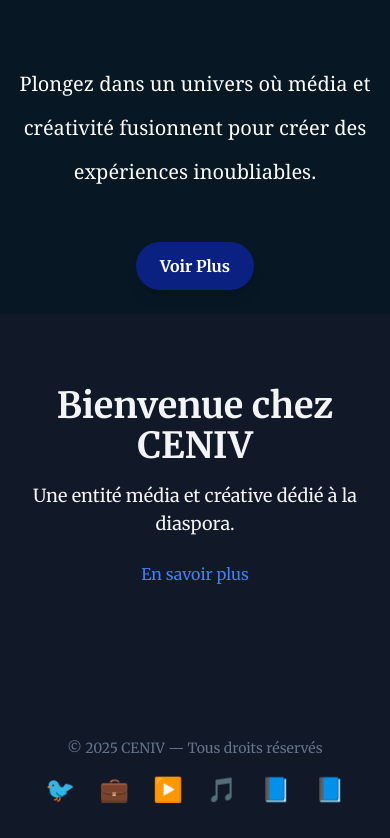
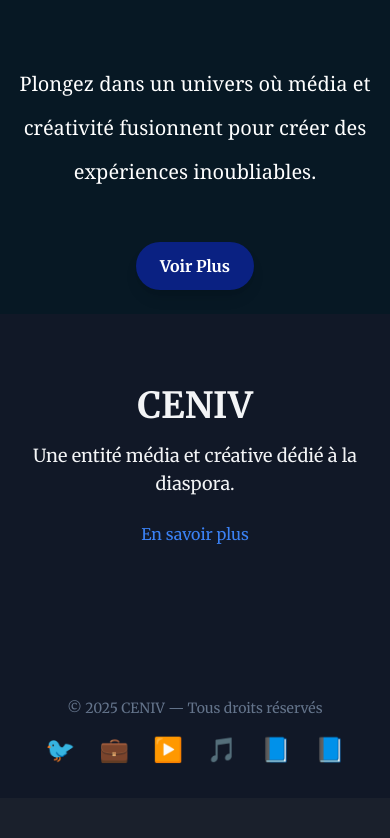
Before and after one commit to Cenivxpert/cenivsite, a React (Vite) app: page / in a window 390 px wide. Shown: the part 610-1448 px from the top of the page. After the commit the page ends 1408 px from the top, so only its background shows below. Built offline with nearby package versions, Linux system fonts and the light colour scheme.

Commit message:
màj de App.tsx, Home.tsx, About.tsx, Header.tsx et Navbar.tsx pour améliorer la navbar mobile et corriger le lien "Branches"

```diff
--- a/src/App.tsx
+++ b/src/App.tsx
@@ -1,4 +1,5 @@
 // src/App.tsx
+
 import './index.css'
 import { Routes, Route } from 'react-router-dom'
 import Home from './pages/Home'
--- a/src/components/Header.tsx
+++ b/src/components/Header.tsx
@@ -1,3 +1,5 @@
+// src/components/Header.tsx
+
 import { useEffect, useRef, useState } from "react";
 import { motion } from "framer-motion";
 import Navbar from "./Navbar";
--- a/src/components/Navbar.tsx
+++ b/src/components/Navbar.tsx
@@ -1,3 +1,5 @@
+// src/components/Navbar.tsx
+
 import { useState } from 'react';
 import { motion } from 'framer-motion';
 import { Link } from 'react-router-dom';
--- a/src/pages/About.tsx
+++ b/src/pages/About.tsx
@@ -1,4 +1,5 @@
 // src/pages/About.tsx
+
 import { Helmet } from 'react-helmet';
 
 
--- a/src/pages/Home.tsx
+++ b/src/pages/Home.tsx
@@ -12,7 +12,7 @@ export default function Home() {
       </Helmet>
 
       <div className="text-center py-12">
-        <h1 className="text-4xl font-bold mb-4">Bienvenue chez CENIV</h1>
+        <h1 className="text-4xl font-bold mb-4">CENIV</h1>
         <p className="text-lg mb-6">Une entité média et créative dédié à la diaspora.</p>
         <a href="/about" className="text-blue-500 hover:underline">En savoir plus</a>
       </div>
```
Also changed, not shown: 1 other file (tests, documents, lock files or other folders).
